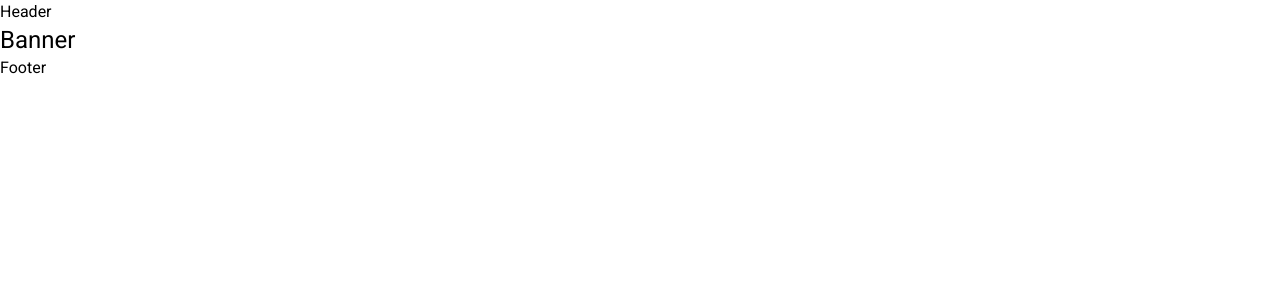
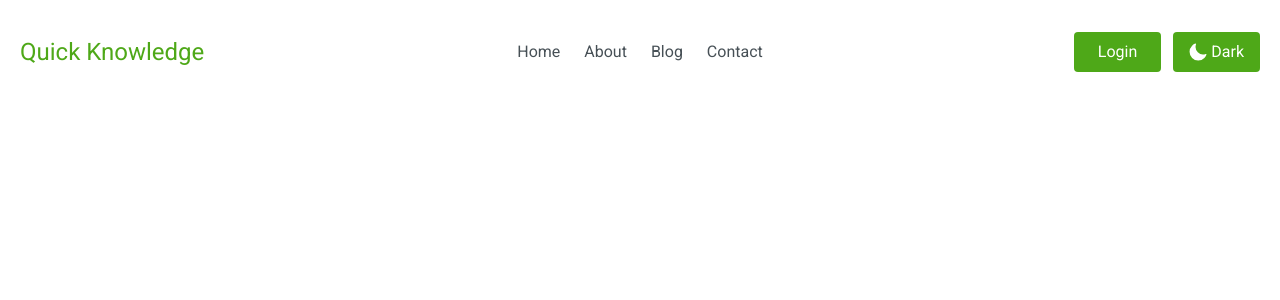
Before and after one commit to ajaykcoder/quick-knowledge, a React (Vite) app: page / in a window 1280 px wide. Shown: the top 300 px of the page. Built offline with nearby package versions, Linux system fonts and the light colour scheme.

Commit message:
Work on Header

```diff
--- a/src/components/layout/frontend/Frontend.jsx
+++ b/src/components/layout/frontend/Frontend.jsx
@@ -6,8 +6,8 @@ const Frontend = (props) => {
     return (
         <div>
             <Header/>
-            {props.children}
-            <Footer/>
+            {/* {props.children}
+            <Footer/> */}
         </div>
     );
 }
--- a/src/components/layout/frontend/Header.jsx
+++ b/src/components/layout/frontend/Header.jsx
@@ -1,8 +1,51 @@
-import React from "react";
+import React,{useState} from "react";
 
 const Header = () => {
+    const isLogin = false;
+    const userImage = false;
+    const [darkMode, setDarkmode] = useState(false);
+    const handleDarkMode = () => (
+        setDarkmode(!darkMode)
+    )
     return (
-        <div>Header</div>
+        <div className="w-full bg-white pt-8 px-5 box-border">
+            <div className="w-[1440px] max-w-full mx-auto box-border flex gap-x-4 items-center justify-between">
+                <div className="w-60">
+                    <a href="/" className=" text-2xl text-green">Quick Knowledge</a>
+                </div>
+                <ul className="flex gap-x-6 items-center">
+                    <li><a href="/" className="text-base text-text hover:text-green">Home</a></li>
+                    <li><a href="/" className="text-base text-text hover:text-green">About</a></li>
+                    <li><a href="/" className="text-base text-text hover:text-green">Blog</a></li>
+                    <li><a href="/" className="text-base text-text hover:text-green">Contact</a></li>
+                </ul>
+                <div className="w-60 flex gap-3 justify-end">
+                    {isLogin ? (
+                        <div className="flex items-center gap-x-3">
+                            {userImage ? (
+                                <img src="/assets/user.jpeg" className="flex w-[38px] h-[38px] object-cover overflow-hidden rounded-full" alt="Ajay Kumar"/>
+                            ) : (
+                                <svg viewBox="0 0 53 53" width="38" height="38"><path fill="#E7ECED" d="M18.613 41.552l-7.907 4.313a7.106 7.106 0 00-1.269.903A26.377 26.377 0 0026.5 53c6.454 0 12.367-2.31 16.964-6.144a7.015 7.015 0 00-1.394-.934l-8.467-4.233a3.229 3.229 0 01-1.785-2.888v-3.322c.238-.271.51-.619.801-1.03a19.482 19.482 0 002.632-5.304c1.086-.335 1.886-1.338 1.886-2.53v-3.546c0-.78-.347-1.477-.886-1.965v-5.126s1.053-7.977-9.75-7.977-9.75 7.977-9.75 7.977v5.126a2.644 2.644 0 00-.886 1.965v3.546c0 .934.491 1.756 1.226 2.231.886 3.857 3.206 6.633 3.206 6.633v3.24a3.232 3.232 0 01-1.684 2.833z"></path><path fill="#556080" d="M26.953.004C12.32-.246.254 11.414.004 26.047-.138 34.344 3.56 41.801 9.448 46.76a7.041 7.041 0 011.257-.894l7.907-4.313a3.23 3.23 0 001.683-2.835v-3.24s-2.321-2.776-3.206-6.633a2.66 2.66 0 01-1.226-2.231v-3.546c0-.78.347-1.477.886-1.965v-5.126S15.696 8 26.499 8s9.75 7.977 9.75 7.977v5.126c.54.488.886 1.185.886 1.965v3.546c0 1.192-.8 2.195-1.886 2.53a19.482 19.482 0 01-2.632 5.304c-.291.411-.563.759-.801 1.03V38.8c0 1.223.691 2.342 1.785 2.888l8.467 4.233a7.05 7.05 0 011.39.932c5.71-4.762 9.399-11.882 9.536-19.9C53.246 12.32 41.587.254 26.953.004z"></path></svg>
+                            )}
+                            <div>
+                                <div className="text-base text-green">Ajay Kumar</div>
+                                <div className="text-sm text-text">Admin</div>
+                            </div>
+                        </div>
+                    ) : (
+                        <button className="text-base h-10 text-white bg-green hover:bg-darkGreen px-6 rounded">Login</button>
+                    )}
+                    <button onClick={handleDarkMode} className="text-base h-10 px-4 text-white bg-green hover:bg-darkGreen rounded flex items-center gap-x-1">
+                        {darkMode ? (
+                            <svg width="18" height="18" className="fill-white shrink-0" viewBox="0 0 302.4 302.4"><path d="M204.8 97.6C191.2 84 172 75.2 151.2 75.2s-40 8.4-53.6 22.4c-13.6 13.6-22.4 32.8-22.4 53.6s8.8 40 22.4 53.6c13.6 13.6 32.8 22.4 53.6 22.4s40-8.4 53.6-22.4c13.6-13.6 22.4-32.8 22.4-53.6s-8.4-40-22.4-53.6zm-53.6-46c5.6 0 10.4-4.8 10.4-10.4V10.4c0-5.6-4.8-10.4-10.4-10.4-5.6 0-10.4 4.8-10.4 10.4v30.8c0 5.6 4.8 10.4 10.4 10.4zm85.2 29.2l22-22c4-4 4-10.4 0-14.4s-10.4-4-14.4 0l-22 22c-4 4-4 10.4 0 14.4 3.6 4 10 4 14.4 0zm55.6 60h-30.8c-5.6 0-10.4 4.8-10.4 10.4 0 5.6 4.8 10.4 10.4 10.4H292c5.6 0 10.4-4.8 10.4-10.4 0-5.6-4.8-10.4-10.4-10.4zm-56 80.8c-4-4-10.4-4-14.4 0s-4 10.4 0 14.4l22 22c4 4 10.4 4 14.4 0s4-10.4 0-14.4l-22-22zm-84.8 29.2c-5.6 0-10.4 4.8-10.4 10.4V292c0 5.6 4.8 10.4 10.4 10.4 5.6 0 10.4-4.8 10.4-10.4v-30.8c0-5.6-4.8-10.4-10.4-10.4zM66 221.6l-22 22c-4 4-4 10.4 0 14.4s10.4 4 14.4 0l22-22c4-4 4-10.4 0-14.4-3.6-4-10-4-14.4 0zm-14.4-70.4c0-5.6-4.8-10.4-10.4-10.4H10.4c-5.6 0-10.4 4.8-10.4 10.4s4.8 10.4 10.4 10.4h30.8c5.6 0 10.4-4.8 10.4-10.4zM66 80.8c4 4 10.4 4 14.4 0s4-10.4 0-14.4l-22-22c-4-4-10.4-4-14.4 0s-4 10.4 0 14.4l22 22z"></path></svg>
+                        ) : (
+                            <svg width="18" height="18" className="fill-white shrink-0" viewBox="0 0 32 32"><path d="M30.706 19.721a1 1 0 00-1.042-.234A13.423 13.423 0 0112.513 2.335a1 1 0 00-1.276-1.278A15.214 15.214 0 005.51 4.68a15.422 15.422 0 0021.81 21.81 15.214 15.214 0 003.623-5.728 1 1 0 00-.237-1.041z"></path></svg>
+                        )}
+                        <span>{darkMode ? `Light` : `Dark`}</span>
+                    </button>
+                </div>
+            </div>
+        </div>
     );
 }
 export default Header;
--- a/src/pages/Home.jsx
+++ b/src/pages/Home.jsx
@@ -1,7 +1,6 @@
 import React from "react";
 import Frontend from "@/components/layout/frontend/Frontend";
 import Banner from "@/components/home/Banner";
-
 
 const Home = () => {
     return (
--- a/tailwind.config.js
+++ b/tailwind.config.js
@@ -5,40 +5,23 @@ module.exports = {
     ],
     theme: {
         colors: {
-            "primary" : "#0E172B",
-            "secondary" : "#39bdf9",
-            "red" : "#FF0000",
-            "black" : "#000000",
-            "lightBlack" : "#0E172A",
-            "text" : "#334155",
+            "green" : "#4EA818",
+            "darkGreen" : "#4B8F22",
             "white" : "#FFFFFF",
-            "border" : "#C6C6C6",
-            "borderLight" : "#ECEEEF"
+            "text" : "#475056",
+            "black" : "#212529",
+            "darkBlack" : "#000000",
+            "red" : "#B00020"
         },
         screens: {
             "full": {"max": "1580px"},
-            // => @media (max-width: 1580px) { ... }
-
             "desktop": {"max": "1440px"},
-            // => @media (max-width: 1440px) { ... }
-
             "laptop-lg": {"max": "1280px"},
-            // => @media (max-width: 1280px) { ... }
-
             "laptop": {"max": "1199px"},
-            // => @media (max-width: 1199px) { ... }
-
             "tablet-lg": {"max": "1024px"},
-            // => @media (max-width: 1024px) { ... }
-
             "tablet": {"max": "991px"},
-            // => @media (max-width: 991px) { ... }
-
             "mobile-lg": {"max": "767px"},
-            // => @media (max-width: 767px) { ... }
-
             "mobile": {"max": "479px"},
-            // => @media (max-width: 479px) { ... }
         },
         extend: {},
     },
```
Also changed, not shown: public/assets/user.jpeg (added).
